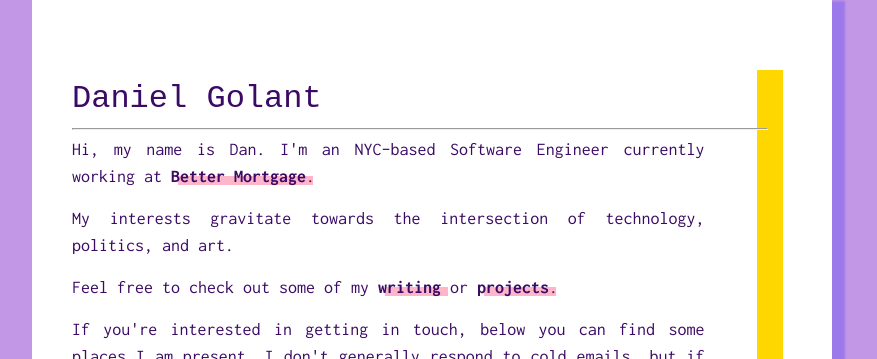
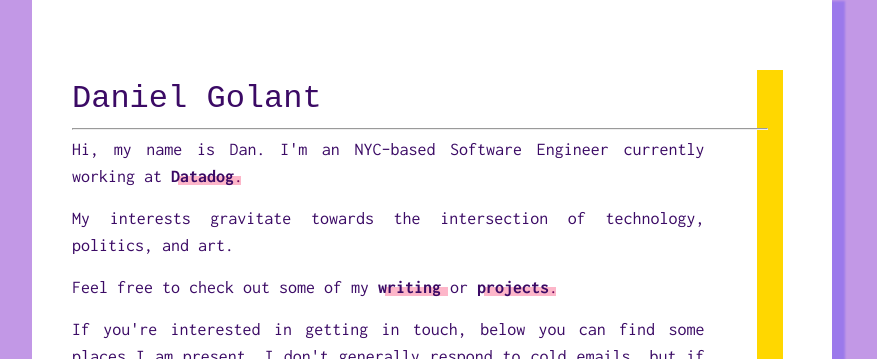
Before and after one commit to dgolant/blackbetty.github.io, a Jekyll site: the page built from index.md, in a window 1280 px wide. Shown: the part 180-539 px from the top of the page, without its empty margins (208-1085 px from the left). Built offline with Jekyll 4.4.1, drawn with Linux system fonts in a browser that asks for light colours; nearby versions of some CDN libraries; comment, search, counter and statistics services are not loaded.

Commit message:
Update job text

```diff
--- a/index.md
+++ b/index.md
@@ -4,7 +4,7 @@ layout: index
 
 <h1>Daniel Golant</h1>
 <hr>
-<p>Hi, my name is Dan. I'm an NYC-based Software Engineer currently working at <a href="https://better.com" class="link highlight-link">Better Mortgage</a>.</p>
+<p>Hi, my name is Dan. I'm an NYC-based Software Engineer currently working at <a href="https://www.datadoghq.com/" class="link highlight-link">Datadog</a>.</p>
 <p> My interests gravitate towards the intersection of technology, politics, and art.</p>
 <p>Feel free to check out some of my <a href="https://www.thelog.farm" class="link highlight-link">writing</a> or <a href="./projects/index.html" class="link highlight-link">projects</a>.</p>
 <p>If you're interested in getting in touch, below you can find some places I am present. I don't generally respond to cold emails, but if you're a founder I am generally happy to chat.</p>
```
